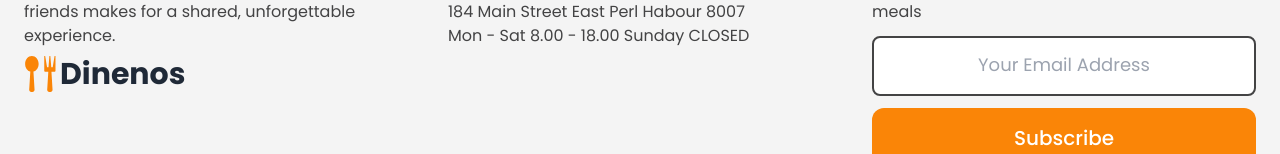
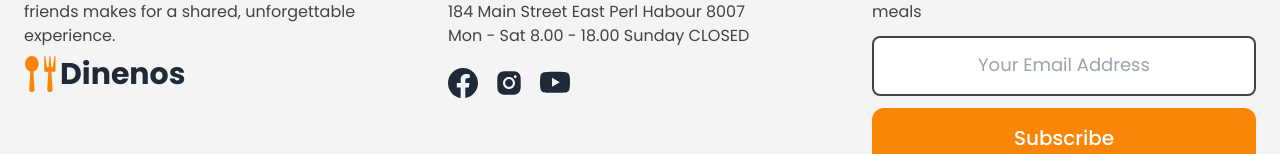
Before and after one commit to a-rayhan/dinenos-react-tailwindcss, a React (Vite) app: page / in a window 1280 px wide. Shown: the part 3549-3703 px from the top of the page. Built offline with nearby package versions, Linux system fonts and the light colour scheme; no server answers.

Commit message:
Footer social icon added

```diff
--- a/src/Components/Footer.jsx
+++ b/src/Components/Footer.jsx
@@ -1,4 +1,6 @@
 import { ImSpoonKnife } from "react-icons/im";
+import { BsFacebook, BsYoutube } from "react-icons/bs";
+import { AiFillInstagram } from "react-icons/ai";
 import { NavLink } from "react-router-dom";
 
 const Footer = () => {
@@ -43,6 +45,12 @@ const Footer = () => {
                             <p className="text-[#434344]">
                                 Mon - Sat 8.00 - 18.00 Sunday CLOSED
                             </p>
+
+                            <div className="flex gap-4 text-3xl mt-5">
+                                <BsFacebook />
+                                <AiFillInstagram />
+                                <BsYoutube />
+                            </div>
                         </div>
 
                         <div>
```
